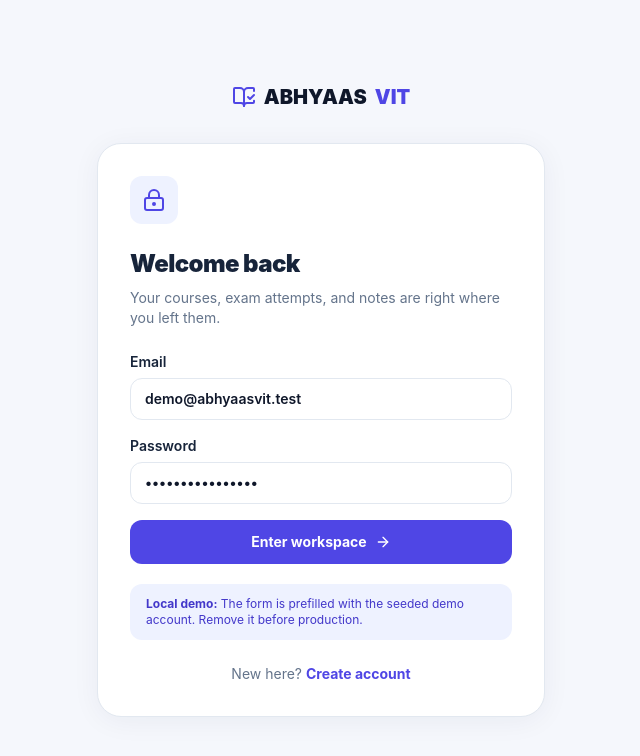
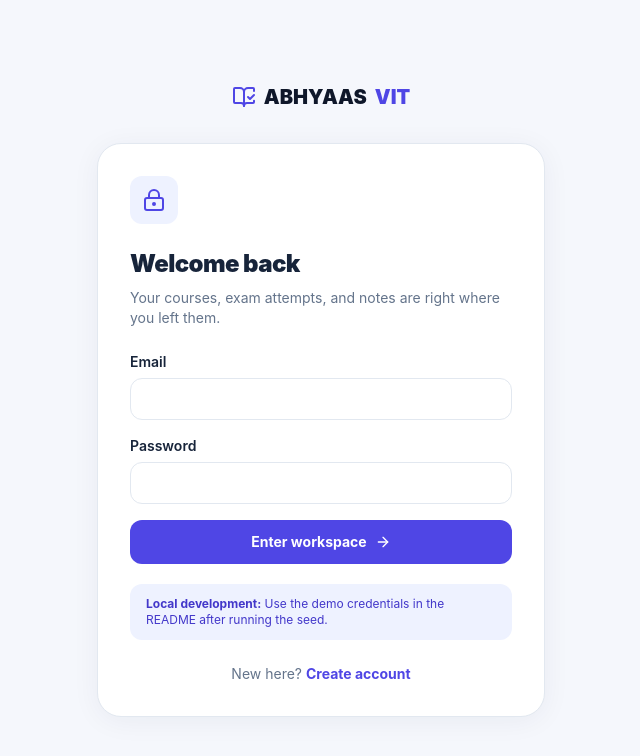
Before and after one commit to abtknox399/Abhyaasvit2.0, a Next.js app: page /login in a window 1280 px wide. Shown: the top 756 px of the page, without its empty margins (319-959 px from the left). Built offline with nearby package versions, Linux system fonts and the light colour scheme.

Commit message:
fix(security): disable predictable demo authentication credentials in production

```diff
--- a/app/login/page.tsx
+++ b/app/login/page.tsx
@@ -4,7 +4,7 @@ import {useRouter} from "next/navigation";
 import Link from "next/link";
 import {BookOpenCheck,LockKeyhole,ArrowRight} from "lucide-react";
 export default function Login(){
- const router=useRouter(),[email,setEmail]=useState("demo@abhyaasvit.test"),[password,setPassword]=useState("Demo@2026Abhyaas");
+ const router=useRouter(),[email,setEmail]=useState(""),[password,setPassword]=useState("");
  const [pending,setPending]=useState(false),[error,setError]=useState("");
  async function submit(e:FormEvent){e.preventDefault();setPending(true);setError("");
   try{const r=await fetch("/api/auth/login",{method:"POST",headers:{"Content-Type":"application/json"},body:JSON.stringify({email,password})});
@@ -19,7 +19,7 @@ export default function Login(){
      <label className="block text-sm font-semibold">Password<input className="field mt-1.5" required type="password" value={password} onChange={e=>setPassword(e.target.value)}/></label>
      {error&&<p role="alert" className="rounded-lg bg-red-50 p-3 text-sm text-red-700">{error}</p>}
      <button disabled={pending} className="btn-primary w-full">{pending?"Signing in…":"Enter workspace"} <ArrowRight size={16}/></button></form>
-    <div className="mt-5 rounded-xl bg-indigo-50 px-4 py-3 text-xs text-indigo-700"><strong>Local demo:</strong> The form is prefilled with the seeded demo account. Remove it before production.</div>
+    {process.env.NODE_ENV!=="production"&&<div className="mt-5 rounded-xl bg-indigo-50 px-4 py-3 text-xs text-indigo-700"><strong>Local development:</strong> Use the demo credentials in the README after running the seed.</div>}
     <p className="mt-6 text-center text-sm text-slate-500">New here? <Link className="font-bold text-indigo-600" href="/register">Create account</Link></p>
    </div>
   </div>
```
